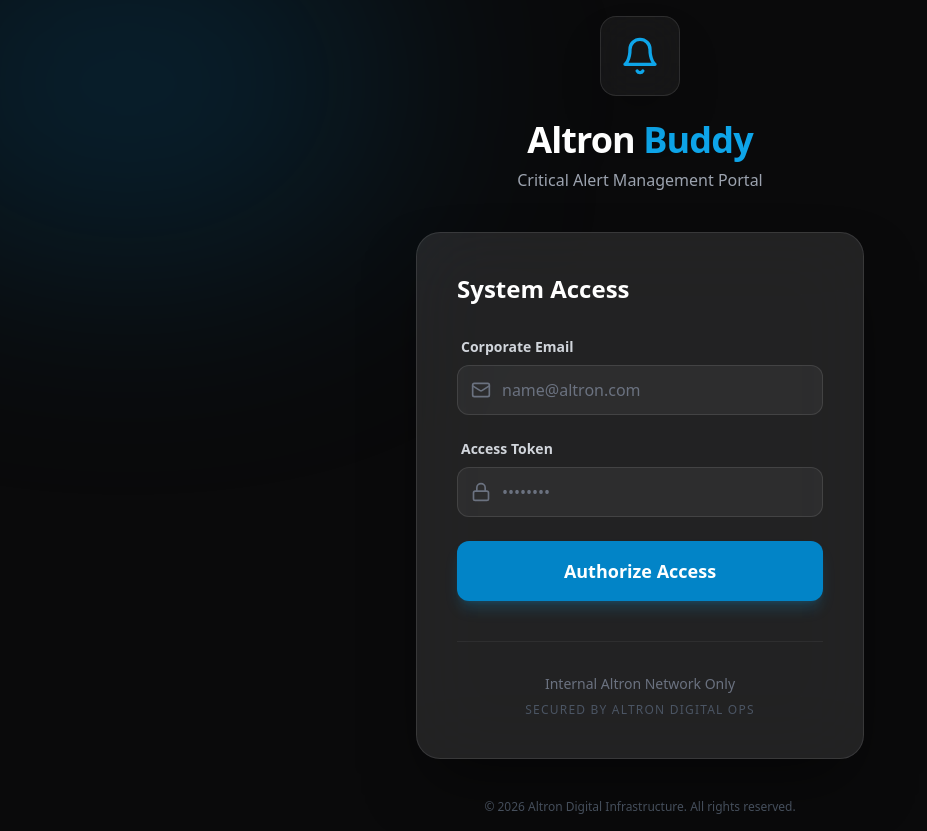
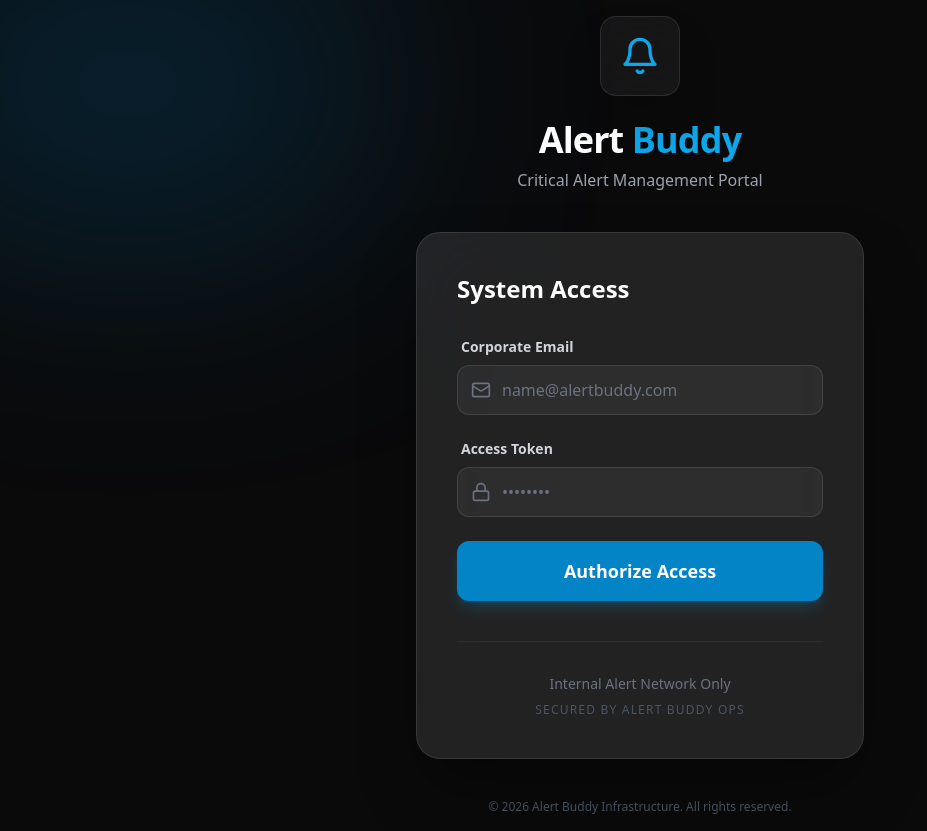
Before and after one commit to MpumeleloMagagula/alertbuddy-web, a React (Vite) app: page /login in a window 1280 px wide. Shown: the whole page, without its empty margins (0-927 px from the left). Built offline with nearby package versions, Linux system fonts and the light colour scheme; no server answers.

Commit message:
branding: rename Altron Buddy to Alert Buddy across UI

```diff
--- a/src/App.tsx
+++ b/src/App.tsx
@@ -36,7 +36,7 @@
       <div className="min-h-screen flex items-center justify-center bg-gray-50 dark:bg-gray-950 transition-colors">
         <div className="text-center">
           <div className="w-16 h-16 border-4 border-primary-600 border-t-transparent rounded-full animate-spin mx-auto shadow-lg shadow-primary-500/20"></div>
-          <p className="mt-4 text-gray-600 dark:text-gray-400 font-medium">Initializing Altron Buddy...</p>
+          <p className="mt-4 text-gray-600 dark:text-gray-400 font-medium">Initializing Alert Buddy...</p>
         </div>
       </div>
     );
--- a/src/components/layout/Header.tsx
+++ b/src/components/layout/Header.tsx
@@ -26,7 +26,7 @@
       {/* Page title - can be customized per page */}
       <div>
         <h2 className="text-xl font-bold text-gray-900 dark:text-white">
-          <span className="text-primary-600">Altron</span> Portal
+          <span className="text-primary-600">Alert</span> Portal
         </h2>
       </div>
 
--- a/src/components/layout/Sidebar.tsx
+++ b/src/components/layout/Sidebar.tsx
@@ -20,7 +20,7 @@
             <Bell className="w-5 h-5 text-white" />
           </div>
           <div>
-            <h1 className="font-bold text-gray-900 dark:text-white">Altron Buddy</h1>
+            <h1 className="font-bold text-gray-900 dark:text-white">Alert Buddy</h1>
             <p className="text-xs text-gray-500 dark:text-gray-400">Management Portal</p>
           </div>
         </div>
@@ -54,7 +54,7 @@
       <div className="p-4 border-t border-gray-200 dark:border-gray-800">
         <div className="text-xs text-gray-500 dark:text-gray-400 text-center">
           <p>Alert Buddy v2.0.0</p>
-          <p className="mt-1 font-semibold text-primary-600 dark:text-primary-400">Altron</p>
+          <p className="mt-1 font-semibold text-primary-600 dark:text-primary-400">Alert</p>
         </div>
       </div>
     </aside>
--- a/src/pages/Dashboard.tsx
+++ b/src/pages/Dashboard.tsx
@@ -106,7 +106,7 @@
     <div className="space-y-6">
       {/* Page header */}
       <div>
-        <h1 className="text-3xl font-bold text-gray-900 dark:text-white">Altron Dashboard</h1>
+        <h1 className="text-3xl font-bold text-gray-900 dark:text-white">Alert Dashboard</h1>
         <p className="text-gray-600 dark:text-gray-400 mt-2">System overview and analytics</p>
       </div>
 
--- a/src/pages/Login.tsx
+++ b/src/pages/Login.tsx
@@ -44,7 +44,7 @@
             <Bell className="w-10 h-10 text-primary-500" />
           </div>
           <h1 className="text-4xl font-black text-white tracking-tight mb-2">
-            Altron <span className="text-primary-500">Buddy</span>
+            Alert <span className="text-primary-500">Buddy</span>
           </h1>
           <p className="text-gray-400 font-medium">Critical Alert Management Portal</p>
         </div>
@@ -67,7 +67,7 @@
                   value={email}
                   onChange={(e) => setEmail(e.target.value)}
                   className="w-full pl-11 pr-4 py-3 bg-white/5 border border-white/10 rounded-xl text-white placeholder:text-gray-500 focus:border-primary-500 focus:ring-2 focus:ring-primary-500/20 outline-none transition-all"
-                  placeholder="name@altron.com"
+                  placeholder="name@alertbuddy.com"
                   disabled={isLoading}
                   required
                 />
@@ -106,14 +106,14 @@
 
           {/* Additional info */}
           <div className="mt-10 pt-8 border-t border-white/5 text-center">
-            <p className="text-gray-500 text-sm font-medium">Internal Altron Network Only</p>
-            <p className="text-gray-600 text-xs mt-2 uppercase tracking-widest">Secured by Altron Digital Ops</p>
+            <p className="text-gray-500 text-sm font-medium">Internal Alert Network Only</p>
+            <p className="text-gray-600 text-xs mt-2 uppercase tracking-widest">Secured by Alert Buddy Ops</p>
           </div>
         </div>
 
         {/* Footer */}
         <div className="text-center mt-10 text-gray-600 text-xs">
-          <p>© 2026 Altron Digital Infrastructure. All rights reserved.</p>
+          <p>© 2026 Alert Buddy Infrastructure. All rights reserved.</p>
         </div>
       </div>
     </div>
--- a/src/pages/Standby.tsx
+++ b/src/pages/Standby.tsx
@@ -106,7 +106,7 @@
       {/* Page header */}
       <div className="flex items-center justify-between">
         <div>
-          <h1 className="text-3xl font-bold text-gray-900 dark:text-white">Altron Standby Management</h1>
+          <h1 className="text-3xl font-bold text-gray-900 dark:text-white">Alert Standby Management</h1>
           <p className="text-gray-600 dark:text-gray-400 mt-2">Manage on-call rotation and handovers</p>
         </div>
         <button onClick={loadStandbyData} className="btn-secondary flex items-center gap-2">
--- a/src/pages/Users.tsx
+++ b/src/pages/Users.tsx
@@ -72,7 +72,7 @@
       {/* Page header */}
       <div className="flex items-center justify-between">
         <div>
-          <h1 className="text-3xl font-bold text-gray-900 dark:text-white">Altron Users</h1>
+          <h1 className="text-3xl font-bold text-gray-900 dark:text-white">Alert Users</h1>
           <p className="text-gray-600 dark:text-gray-400 mt-2">Manage user accounts and permissions</p>
         </div>
         <button
```
